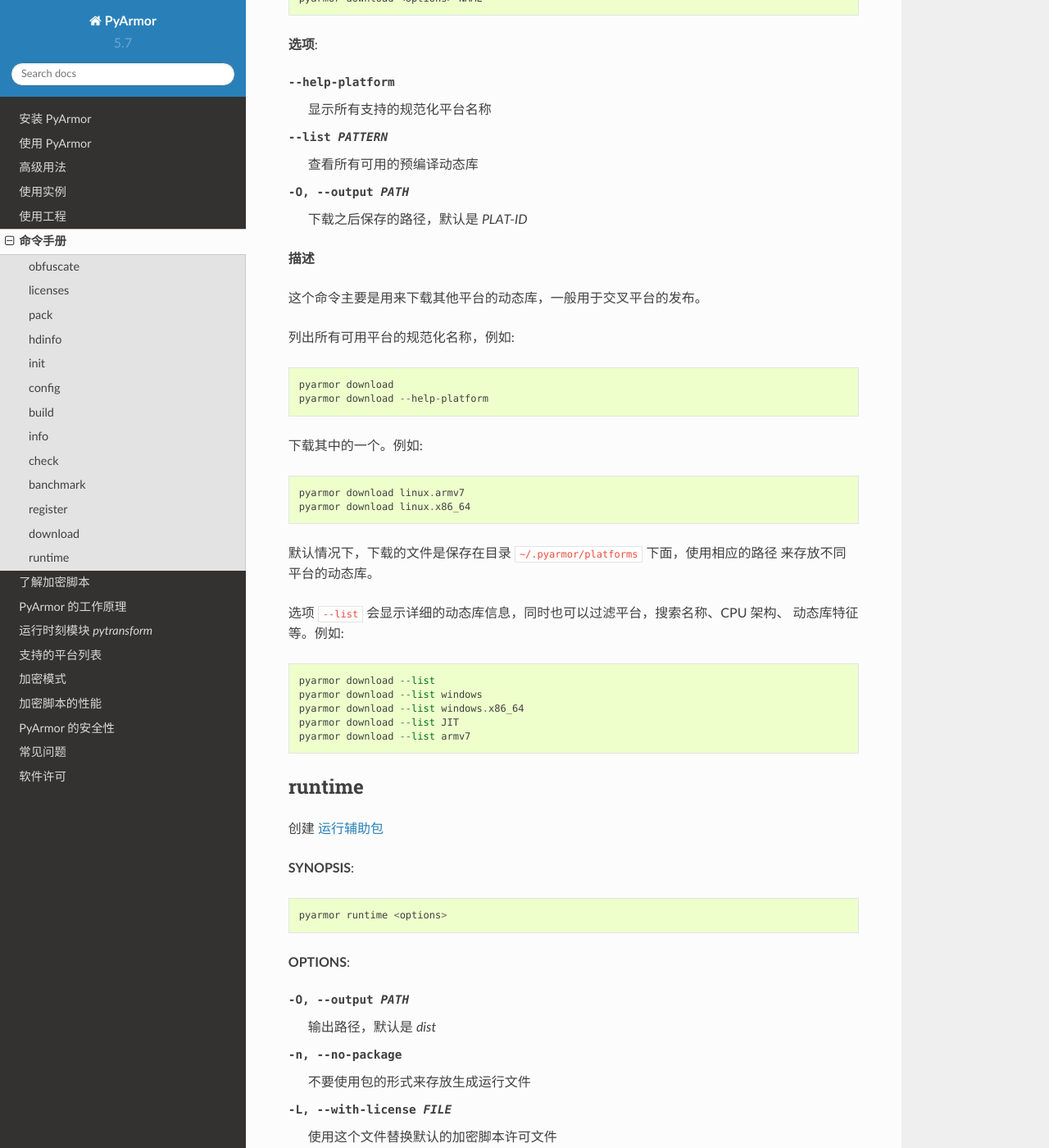
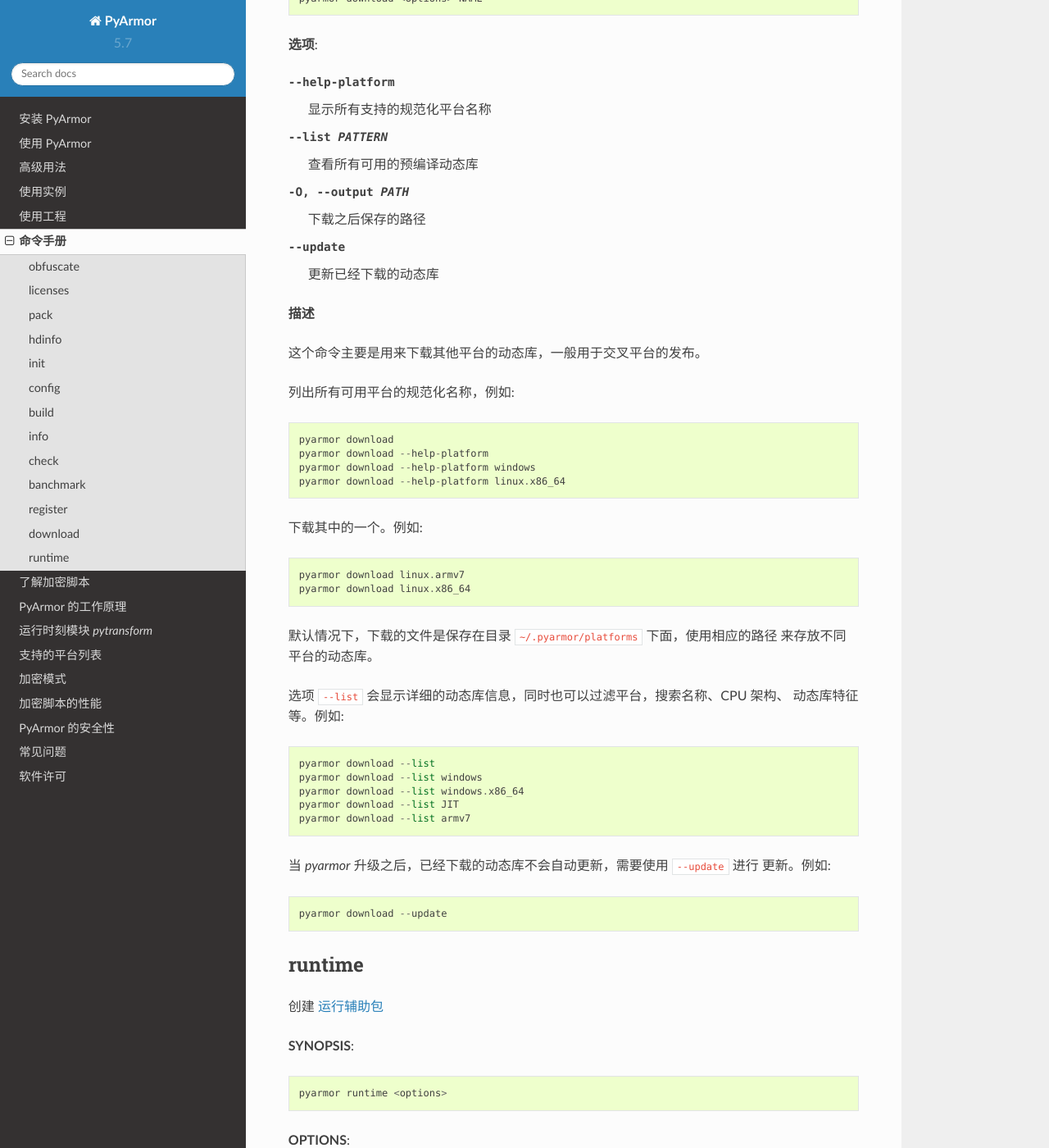
Before and after one commit to dashingsoft/pyarmor-docs-zh, a Sphinx documentation site: the page built from docs/man.rst, in a window 1280 px wide and 1400 px high, scrolled down 18973 px. Shown: the whole window at 82% size. Built offline with Sphinx 7.4.7 and the Read the Docs theme 2.0.0, drawn with Linux system fonts in a browser that asks for light colours.

Commit message:
Document option --update

```diff
--- a/docs/advanced.rst
+++ b/docs/advanced.rst
@@ -115,6 +115,9 @@
    升级 `pyarmor` 之后，下载的动态库不会自动升级。如果加密后的脚本无法
    运行，使用命令 :ref:`download` 重新下载相应的动态库。
 
+   从 v5.7.6 开始，可以直接使用下面的命令升级已经下载的动态库::
+
+       pyarmor download --update
 
 使用不同版本 Python 加密脚本
 ----------------------------
--- a/docs/man.rst
+++ b/docs/man.rst
@@ -713,7 +713,8 @@
 
 --help-platform       显示所有支持的规范化平台名称
 --list PATTERN        查看所有可用的预编译动态库
--O, --output PATH     下载之后保存的路径，默认是 `PLAT-ID`
+-O, --output PATH     下载之后保存的路径
+--update              更新已经下载的动态库
 
 **描述**
 
@@ -723,6 +724,8 @@
 
     pyarmor download
     pyarmor download --help-platform
+    pyarmor download --help-platform windows
+    pyarmor download --help-platform linux.x86_64
 
 下载其中的一个。例如::
 
@@ -740,6 +743,11 @@
     pyarmor download --list windows.x86_64
     pyarmor download --list JIT
     pyarmor download --list armv7
+
+当 `pyarmor` 升级之后，已经下载的动态库不会自动更新，需要使用 ``--update`` 进行
+更新。例如::
+
+    pyarmor download --update
 
 .. _runtime:
 
--- a/docs/platforms.rst
+++ b/docs/platforms.rst
@@ -10,9 +10,9 @@
 使用，参考 `预安装的动态库清单`_ 。
 
 其他平台的动态库并没有随着安装包发布，参考 `其他平台的动态库清单`_ 。
-在这些平台下面，`pyarmor` 会首先搜索
-``~/.pyarmor/platforms/SYSTEM/ARCH`` ，其中 ``SYSTEM.ARCH`` 是一个 `标
-准平台名称`_ 。如果还没有下载，那么会从远程服务器下载相应平台的动态库。
+在这些平台下面， `pyarmor` 会搜索 ``~/.pyarmor/platforms/SYSTEM/ARCH``
+，其中 ``SYSTEM.ARCH`` 是一个 `标准平台名称`_ 。如果还没有下载，那么会
+从远程服务器下载相应平台的动态库。
 
 有些平台 `pyarmor` 无法自动识别，但是在 `其他平台的动态库清单`_ 中有可
 用的动态库。可以直接下载下来，保存到这个平台的搜索路径
```
